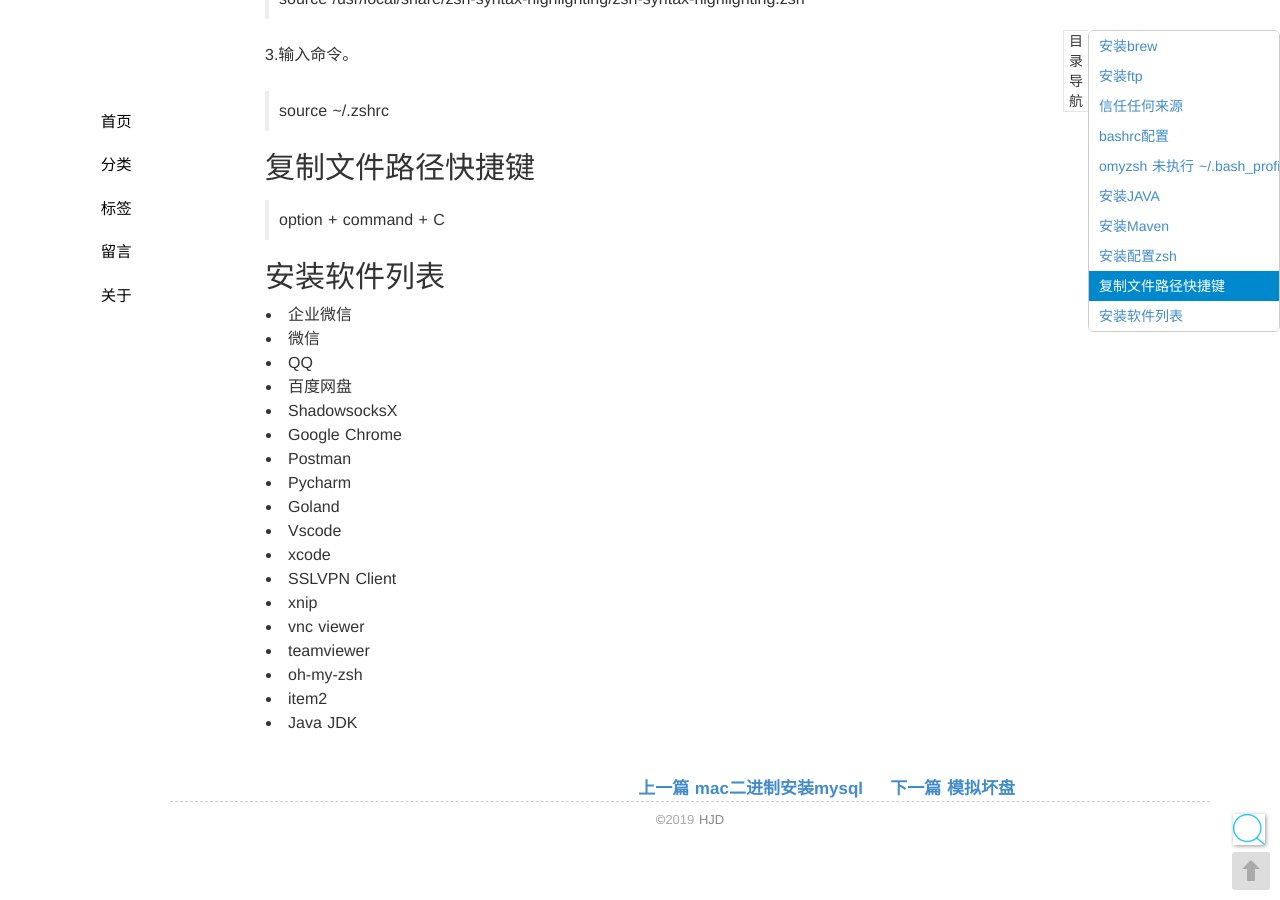
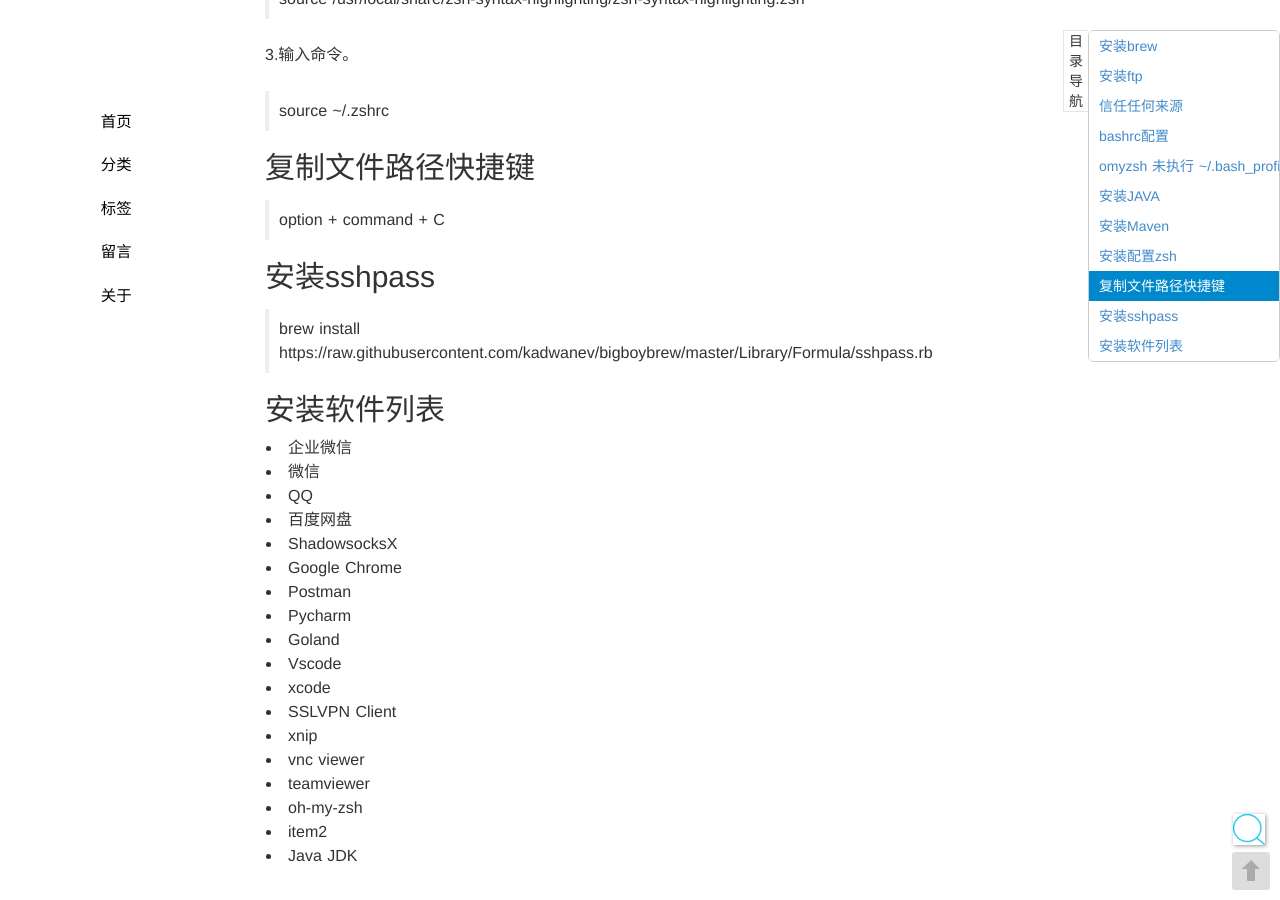
Before and after one commit to seekplum/seekplum.github.io, a Jekyll site: the page built from _posts/2018-04-27-mac-operation.md, in a window 1280 px wide and 900 px high, scrolled down 4207 px. Built offline with Jekyll 4.4.1, drawn with Linux system fonts in a browser that asks for light colours; comment, search, counter and statistics services are not loaded.

Commit message:
mac 安装 sshpass

```diff
--- a/_posts/2018-04-27-mac-operation.md
+++ b/_posts/2018-04-27-mac-operation.md
@@ -179,6 +179,10 @@ PS：当你重新打开终端的时候可能看不到变化，可能你的字体
 
 > option + command + C
 
+## 安装sshpass
+
+> brew install https://raw.githubusercontent.com/kadwanev/bigboybrew/master/Library/Formula/sshpass.rb
+
 ## 安装软件列表
 
 * 企业微信
```
